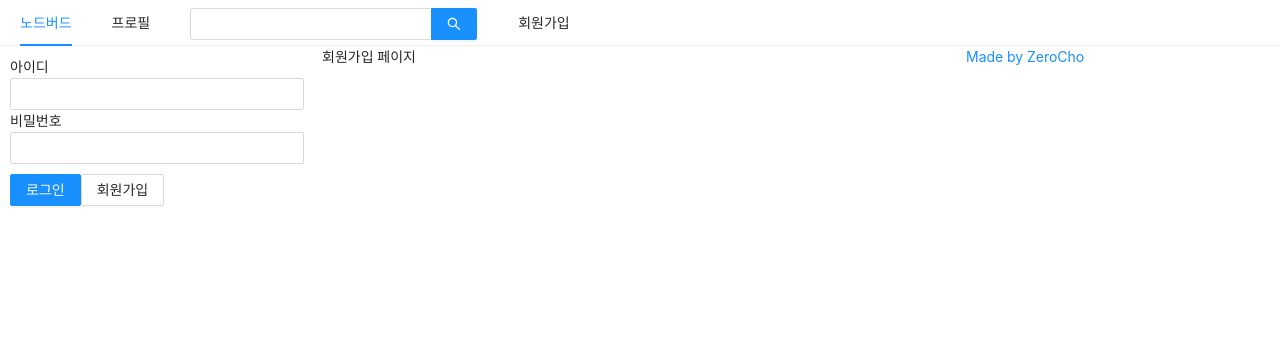
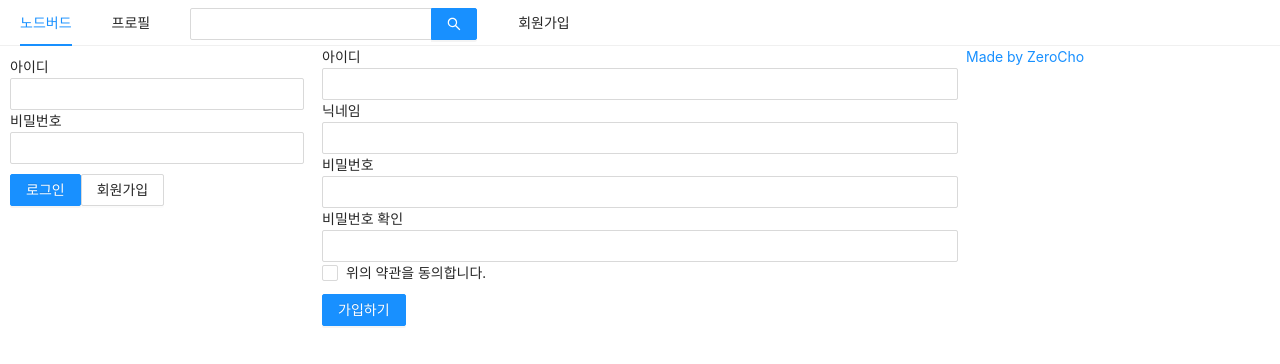
Before and after one commit to Kimsu-in/NodeBird, a Next.js app in the folder prepare/front/: page /signup in a window 1280 px wide. Shown: the top 364 px of the page. Built offline with nearby package versions, Linux system fonts and the light colour scheme.

Commit message:
회원가입 폼 + 커스텀 훅

```diff
--- a/prepare/front/components/LoginForm.js
+++ b/prepare/front/components/LoginForm.js
@@ -2,6 +2,8 @@
 import { useCallback, useState } from "react";
 import Link from "next/link";
 import styled from "styled-components";
+import PropTypes from "prop-types";
+import useInput from "../hooks/useInput";
 
 const ButtonWrapper = styled.div`
   margin-top: 10px;
@@ -12,16 +14,8 @@
 `;
 
 const LoginForm = ({ setIsLoggedIn }) => {
-  const [id, setId] = useState("");
-  const [password, setPassword] = useState("");
-
-  const onChangeId = useCallback((e) => {
-    setId(e.target.value);
-  }, []);
-
-  const onChangePassword = useCallback((e) => {
-    setPassword(e.target.value);
-  }, []);
+  const [id, onChangeId] = useInput("");
+  const [password, onChangePassword] = useInput("");
 
   const onSubmitForm = useCallback(() => {
     console.log(id, password);
@@ -60,4 +54,8 @@
   );
 };
 
+LoginForm.protoType = {
+  setIsLoggedIn: PropTypes.func.isRequired,
+};
+
 export default LoginForm;
--- /dev/null
+++ b/prepare/front/hooks/useInput.js
@@ -0,0 +1,9 @@
+import { useState, useCallback } from "react";
+
+export default (initialValue = null) => {
+  const [value, setValue] = useState(initialValue);
+  const handler = useCallback((e) => {
+    setValue(e.target.value);
+  }, []);
+  return [value, handler];
+};
--- a/prepare/front/pages/signup.js
+++ b/prepare/front/pages/signup.js
@@ -1,14 +1,103 @@
 import Head from "next/head";
 import AppLayout from "../components/AppLayout";
+import { Button, Checkbox, Form, Input } from "antd";
+import { useCallback, useState } from "react";
+import useInput from "../hooks/useInput";
+import styled from "styled-components";
+
+const ErrorMessage = styled.div`
+  color: red;
+`;
 
 const Signup = () => {
+  const [id, onChangeId] = useInput("");
+  const [nickname, onChangeNickname] = useInput("");
+  const [password, onChangePassword] = useInput("");
+
+  const [passwordCheck, setPasswordCheck] = useState("");
+  const [passwordError, setPasswordError] = useState(false);
+  const onChangePasswordCheck = useCallback(
+    (e) => {
+      setPasswordCheck(e.target.value);
+      setPasswordError(e.target.value !== password);
+    },
+    [password],
+  );
+
+  const [term, setTerm] = useState("");
+  const [termError, setTermError] = useState(false);
+  const onChangeTerm = useCallback((e) => {
+    setTerm(e.target.checked);
+    setTermError(false);
+  }, []);
+
+  const onSubmit = useCallback(() => {
+    if (password !== passwordCheck) {
+      return setPasswordError(true);
+    }
+    if (!term) {
+      return setTermError(true);
+    }
+    console.log(id, nickname, password);
+  }, [password, passwordCheck, term]);
+
   return (
-    <>
+    <AppLayout>
       <Head>
         <title>회원가입 | NodeBird</title>
       </Head>
-      <AppLayout>회원가입 페이지</AppLayout>
-    </>
+      <Form onFinish={onSubmit}>
+        <div>
+          <label htmlFor="user-id">아이디</label>
+          <br />
+          <Input name="user-id" value={id} required onChange={onChangeId} />
+        </div>
+        <div>
+          <label htmlFor="user-nickname">닉네임</label>
+          <br />
+          <Input
+            name="user-nickname"
+            value={nickname}
+            required
+            onChange={onChangeNickname}
+          />
+        </div>
+        <div>
+          <label htmlFor="user-password">비밀번호</label>
+          <br />
+          <Input
+            name="user-password"
+            value={password}
+            required
+            onChange={onChangePassword}
+          />
+        </div>
+        <div>
+          <label htmlFor="user-password">비밀번호 확인</label>
+          <br />
+          <Input
+            name="user-password-check"
+            value={passwordCheck}
+            required
+            onChange={onChangePasswordCheck}
+          />
+          {passwordError && (
+            <ErrorMessage>비밀번호가 일치하지 않습니다.</ErrorMessage>
+          )}
+        </div>
+        <div>
+          <Checkbox name="user-term" checked={term} onChange={onChangeTerm}>
+            위의 약관을 동의합니다.
+          </Checkbox>
+          {termError && <ErrorMessage>약관에 동의하셔야 합니다.</ErrorMessage>}
+        </div>
+        <div style={{ marginTop: 10 }}>
+          <Button type="primary" htmlType="submit">
+            가입하기
+          </Button>
+        </div>
+      </Form>
+    </AppLayout>
   );
 };
 
```
